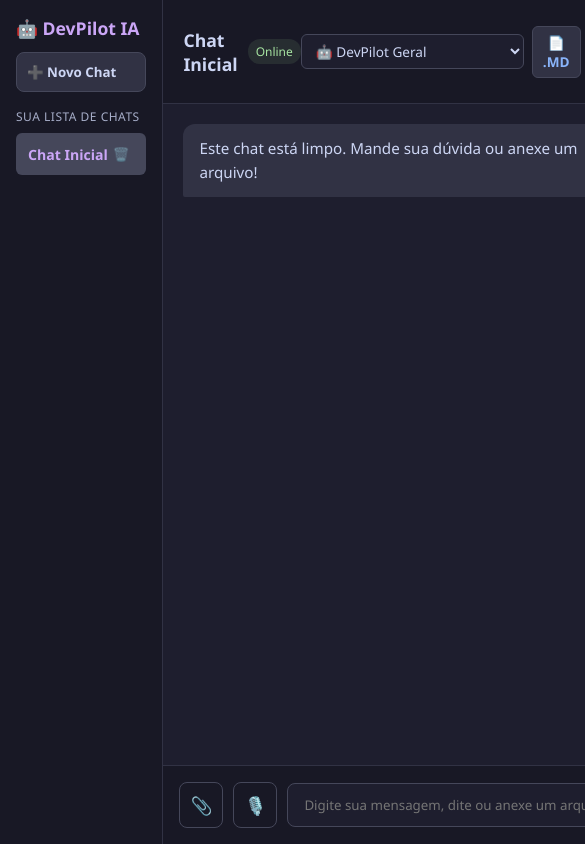
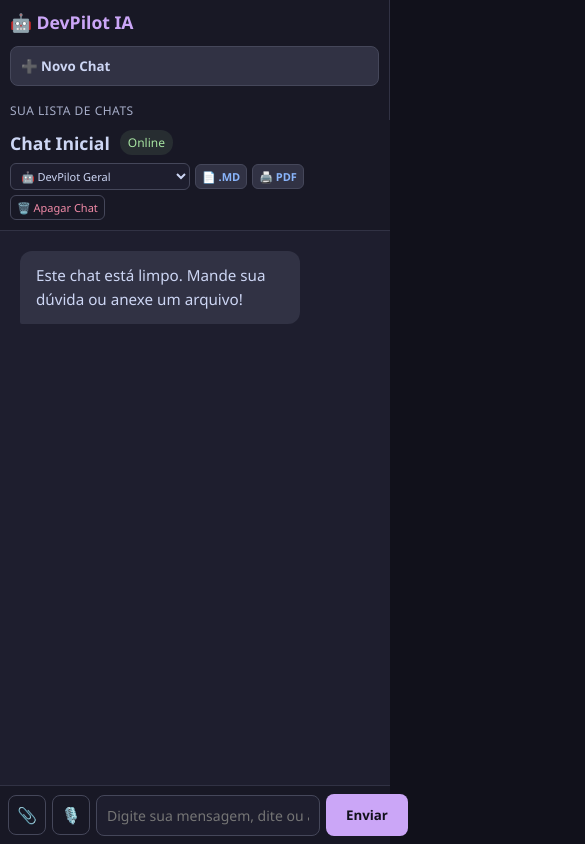
Before and after one commit to robson-lisboa/devpilot-ia, a website: page src/public/index.html in a window 390 px wide. Shown: the top 844 px of the page, 585 px wide, since content can reach past the window. Drawn offline with nearby package versions, Linux system fonts and the light colour scheme; no server answers.

Commit message:
feat: finaliza ajustes de layout responsivo e estrutura

```diff
--- a/src/public/style.css
+++ b/src/public/style.css
@@ -370,3 +370,57 @@
     background-color: #f9f9f9 !important;
   }
 }
+
+/* ================= RESPONSIVIDADE PARA CELULARES ================= */
+@media (max-width: 768px) {
+  .app-container {
+    flex-direction: column;
+    height: 100vh;
+    height: 100dvh;
+  }
+
+  .sidebar {
+    width: 100%;
+    height: auto;
+    max-height: 120px;
+    padding: 10px;
+  }
+
+  .sessions-list {
+    display: none;
+  }
+
+  .chat-header {
+    flex-direction: column;
+    align-items: flex-start;
+    gap: 8px;
+    padding: 10px;
+  }
+
+  .header-controls {
+    width: 100%;
+    display: flex;
+    flex-wrap: wrap;
+    gap: 5px;
+  }
+
+  .persona-dropdown, .btn-export, .btn-secondary {
+    font-size: 11px;
+    padding: 4px 6px;
+  }
+
+  .chat-input-area {
+    padding: 8px;
+    gap: 6px;
+  }
+
+  #user-input {
+    font-size: 14px;
+    padding: 10px;
+  }
+
+  .btn-icon {
+    font-size: 1rem;
+    padding: 8px;
+  }
+}
```
Also changed, not shown: 1 other file.
